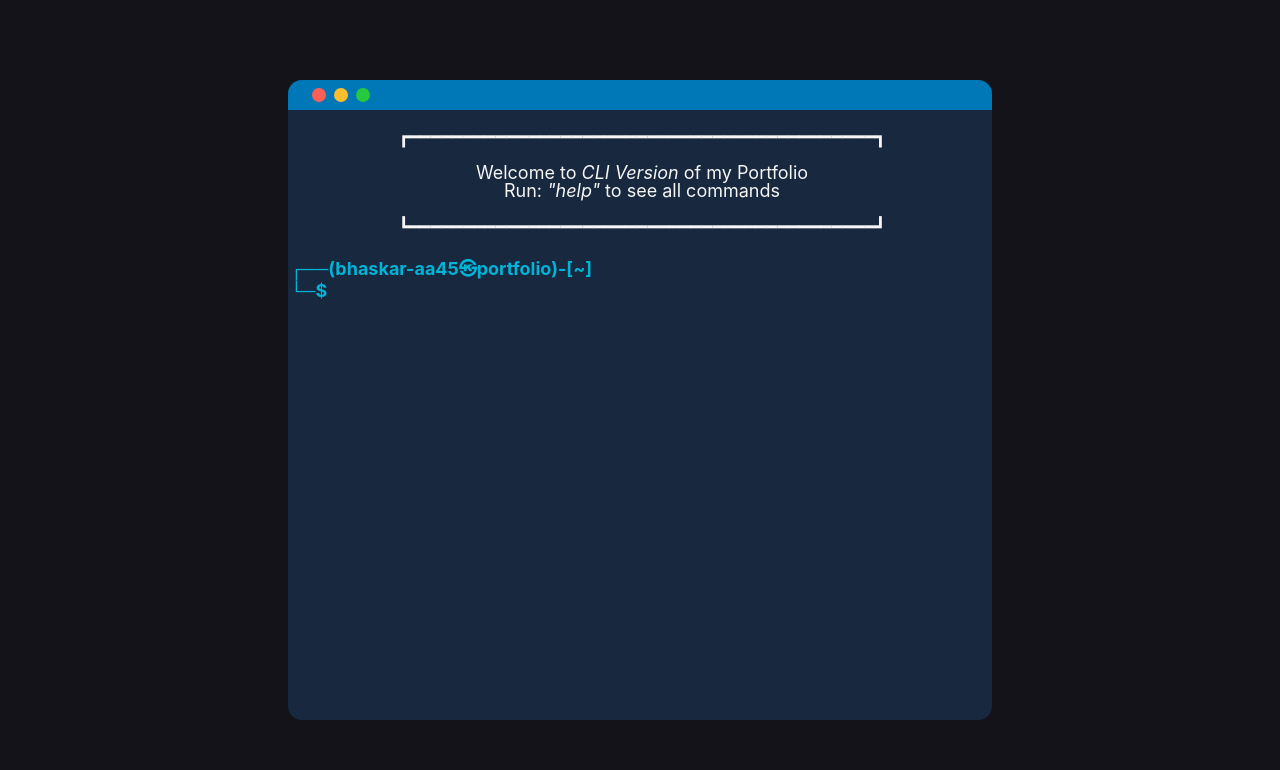
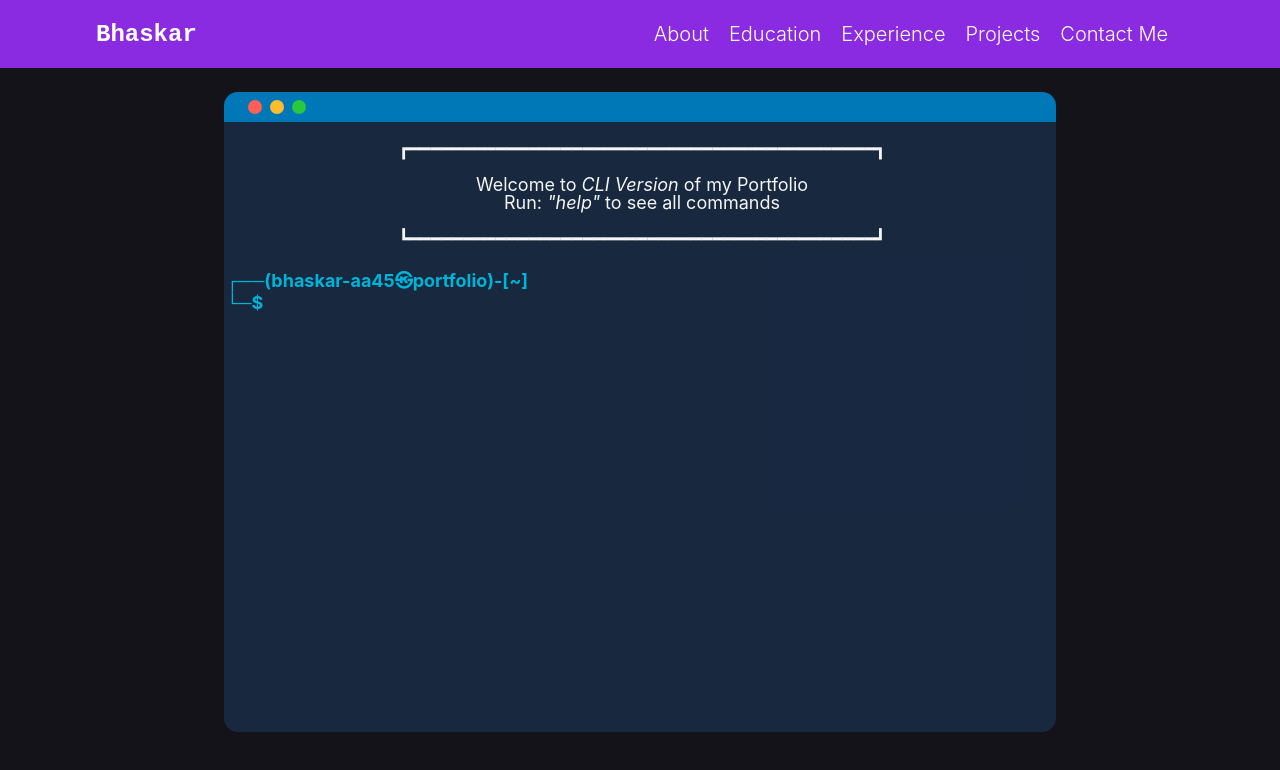
Before and after one commit to bhaskaraa45/portfolio, a React (Create React App) app: page / in a window 1280 px wide. Shown: the top 770 px of the page. Built offline with nearby package versions, Linux system fonts and the light colour scheme.

Commit message:
navbar added

```diff
--- /dev/null
+++ b/src/components/header.tsx
@@ -0,0 +1,78 @@
+import React, { useState, useEffect } from "react";
+import '../styles/header.css';
+import { Link } from "react-router-dom";
+import { useLocation } from "react-router-dom";
+
+
+function Header() {
+    const [activeNavItem, setActiveNavItem] = useState("/");
+    const location = useLocation();
+
+    const handleNavItemClick = (path) => {
+        setActiveNavItem(path);
+    };
+    useEffect(() => {
+        setActiveNavItem(location.pathname);
+    }, [location]);
+
+    return (
+        <div className="header">
+            <div className="headerContent">
+                <div className="homePageBtn">
+                    Bhaskar
+                </div>
+                <div className="navList">
+                    <ul>
+                        <li className="about">
+                            <Link
+                                to="/about"
+                                className={activeNavItem === "/about" ? "active" : ""}
+                                onClick={() => handleNavItemClick("/about")}
+                            >
+                                About
+                            </Link>
+                        </li>
+                        <li className="education">
+                            <Link
+                                to="/education"
+                                className={activeNavItem === "/education" ? "active" : ""}
+                                onClick={() => handleNavItemClick("/education")}
+                            >
+                                Education
+                            </Link>
+                        </li>
+                        <li className="experience">
+                            <Link
+                                to="/experience"
+                                className={activeNavItem === "/experience" ? "active" : ""}
+                                onClick={() => handleNavItemClick("/experience")}
+                            >
+                                Experience
+                            </Link>
+                        </li>
+                        <li className="projects">
+                            <Link
+                                to="/projects"
+                                className={activeNavItem === "/projects" ? "active" : ""}
+                                onClick={() => handleNavItemClick("/projects")}
+                            >
+                                Projects
+                            </Link>
+                        </li>
+                        <li className="contact">
+                            <Link
+                                to="/contact"
+                                className={activeNavItem === "/contact" ? "active" : ""}
+                                onClick={() => handleNavItemClick("/contact")}
+                            >
+                                Contact Me
+                            </Link>
+                        </li>
+                    </ul>
+                </div>
+            </div>
+        </div>
+    );
+}
+
+export default Header;
--- a/src/pages/PageNotFound.tsx
+++ b/src/pages/PageNotFound.tsx
@@ -1,10 +1,22 @@
 import React from 'react';
 import '../styles/pageNotFound.css'
+import { Link } from "react-router-dom";
+
+
 const NotFoundPage = () => {
   return (
     <div className='pageNotExists'>
       404 - Not Found
       {/* <p>The page you are looking for does not exist.</p> */}
+      <br />
+      <div>
+        <Link
+          to="/"
+          className='openHomePage'
+        >
+          Open Home Page
+        </Link>
+      </div>
     </div>
   );
 };
--- a/src/pages/home.tsx
+++ b/src/pages/home.tsx
@@ -2,11 +2,16 @@ import React from 'react';
 import '../styles/home.css';
 // import SkillsComponent from '../components/skills';
 import Terminal from '../components/terminal';
+import Header from '../components/header.tsx';
 
 function HomePage() {
     return (
-        <div className="homepage">
-            {/* <div className='cover-img'>
+        <div>
+            {/* <div className='gap-homepage-up'></div> */}
+            <Header/>
+            <div className='gap-homepage-down'></div>
+            <div className="homepage">
+                {/* <div className='cover-img'>
                 <div className="cover">
                     <img src="/images/cover.jpg" alt="profile-pic" className='profilepic' />
                     <div className='header'>
@@ -32,8 +37,10 @@ function HomePage() {
             <div>
             </div> */}
 
-            <Terminal/>
+                <Terminal />
+            </div>
         </div>
+
     );
 }
 
--- /dev/null
+++ b/src/styles/header.css
@@ -0,0 +1,59 @@
+.header {
+    width: 100vw;
+    color: white;
+     display: flex;
+     justify-content: center;
+    /* columns: start; */
+    align-items: center;
+    /* justify-content: space-between; */
+    background: transparent;
+    position: sticky;
+    top: 0px;
+    z-index: 1;
+    transition: 0.2s ease-in-out;
+    background-color: blueviolet;
+}
+
+.headerContent{
+    width: 85vw;
+    display: flex;
+    columns: start;
+    align-items: center;
+    justify-content: space-between;
+}
+
+.navList ul {
+    display: flex;
+    list-style-type: none;
+    padding: 6px;
+    /* margin: 24px;  */
+}
+
+.navList li {
+    margin: 0 10px;
+    font-size: 20px;
+    font-weight: 300;
+    cursor: pointer;
+}
+.navList li a{
+    color: white;
+    font-size: 20px;
+    font-weight: 300;
+    cursor: pointer;
+    text-decoration: none;
+}
+
+.homePageBtn{
+    cursor: pointer;
+    font-size: 24px;
+    font-weight: 600;
+    font-family: 'Courier New', Courier, monospace;
+}
+
+.navList li a.active{
+    font-weight: 500;
+    color: #14131a;
+}
+.navList li a:hover{
+    color: #14131a;
+}
--- a/src/styles/home.css
+++ b/src/styles/home.css
@@ -1,9 +1,7 @@
-.cover {
-    /* margin: 8px; */
+/* .cover {
     display: flex;
     align-items: center;
     box-shadow: rgba(0, 0, 0, 0.19) 0px 10px 20px, rgba(0, 0, 0, 0.23) 0px 6px 6px;
-    /* background-color: black; */
     padding: 12px;
     color: whitesmoke;
 }
@@ -105,4 +103,4 @@
         border: 2px solid green;
         margin-right: 10px;
     }
-}
+} */
--- a/src/styles/pageNotFound.css
+++ b/src/styles/pageNotFound.css
@@ -3,7 +3,14 @@
     font-size: 48px;
     display: flex;
     justify-content: center;
+    flex-direction: column;
+    align-items: center;
     font-family: 'Courier New', Courier, monospace;
     font-weight: 500;
     font-style: italic;
 }
+
+.openHomePage{
+    font-size: 32px;
+    color: blue;
+}
--- a/src/styles/terminal.css
+++ b/src/styles/terminal.css
@@ -1,21 +1,29 @@
 html, body {
     height: 100%;
+    /* width: 80vw; */
     margin: 0;
     display: flex;
     justify-content: center;
-    align-items: center;
+    /* align-items: center; */
+    flex-direction: row;
     /* font-family: "Courier New", Courier, monospace; Use a monospaced font */
 }
 
+
 .terminal {
     height: 80vh;
-    width: 55vw;
+    width: 65vw;
     background-color: #1a45736c;
     /* background-color: #415a77; */
     display: flex;
     flex-direction: column;
     align-items: center;
     border-radius: 14px;
+}
+
+.homepage{
+    display: flex;
+    justify-content: center;
 }
 
 .topbar {
@@ -96,6 +104,12 @@ html, body {
 .gap{
     margin-bottom: 4px;
 }
+.gap-homepage-down{
+    margin-bottom: 24px;
+}
+.gap-homepage-up{
+    margin-bottom: 8px;
+}
 
 .hide{
     display: none;
@@ -130,5 +144,15 @@ html, body {
     .terminal {
         height: 75vh;
         width: 95vw;
+        background-color: #1a45736c;
+        /* background-color: #415a77; */
+        display: flex;
+        flex-direction: column;
+        align-items: center;
+        border-radius: 14px;
+    }
+    .homepage{
+        display: flex;
+        justify-content: center;
     }
 }
```
